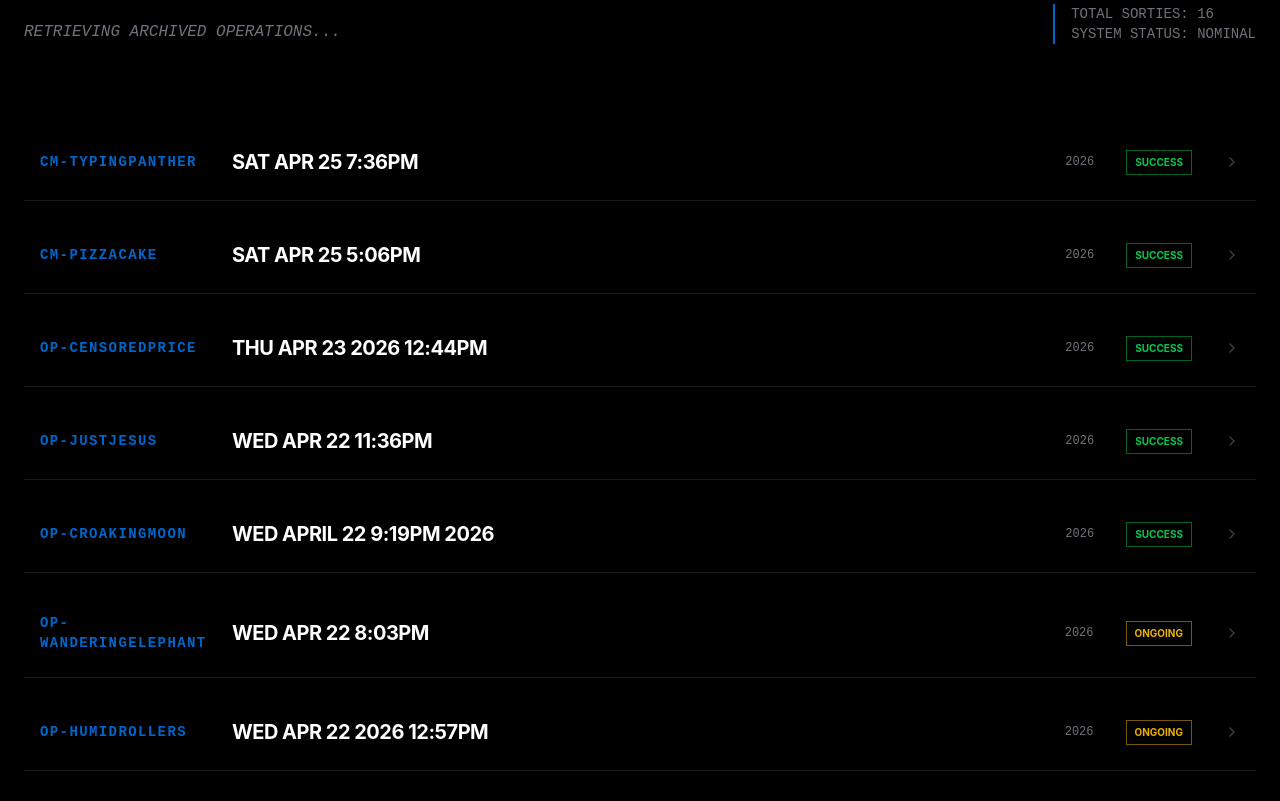
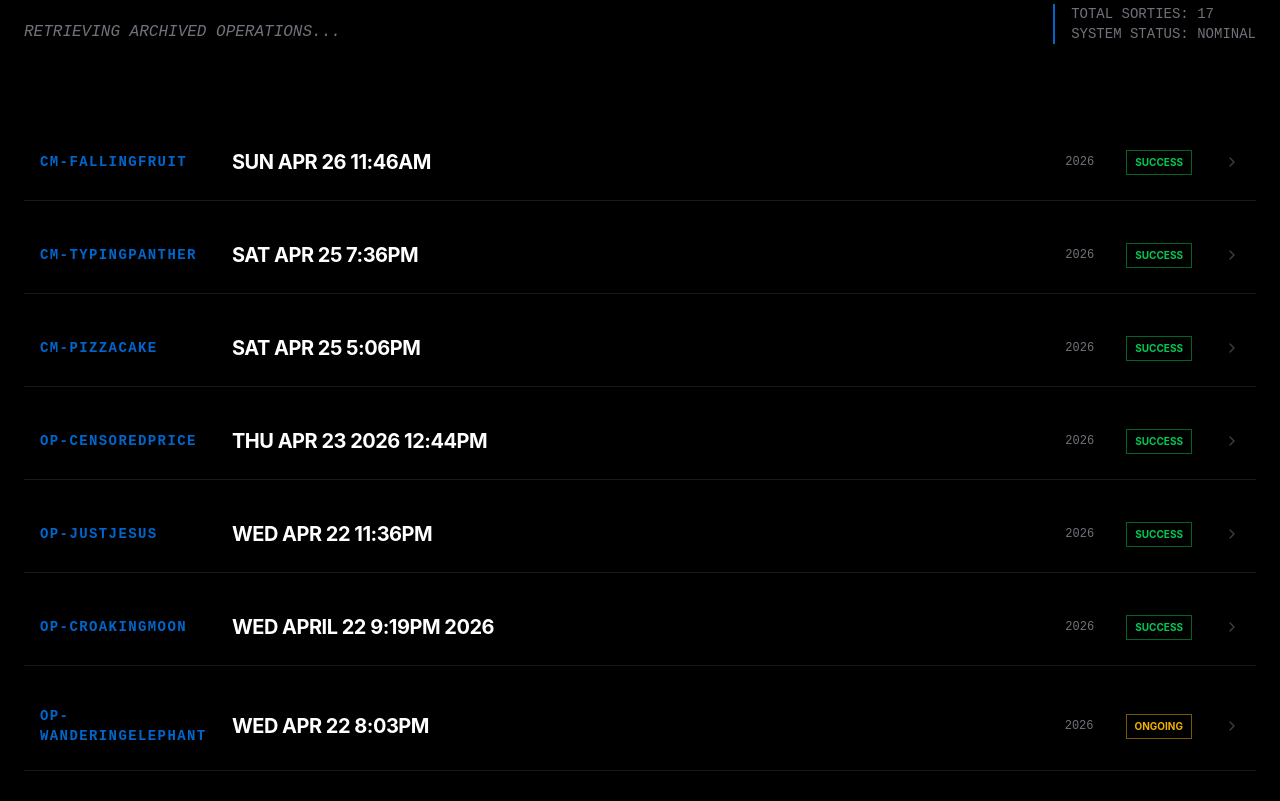
Before and after one commit to JimWas/jimwashkau-site, a React (Vite) app in the folder jimwashkau-site/: page / in a window 1280 px wide. Shown: the part 2302-3103 px from the top of the page. Built offline with nearby package versions, Linux system fonts and the light colour scheme; no server answers.

Commit message:
Auto-mission log: CM-FALLINGFRUIT (with audio)

```diff
--- a/jimwashkau-site/src/App.tsx
+++ b/jimwashkau-site/src/App.tsx
@@ -22,8 +22,10 @@ import opJustjesus from './content/logs/op-justjesus.md?raw';
 import opCensoredprice from './content/logs/op-censoredprice.md?raw';
 import cmPizzacake from './content/logs/cm-pizzacake.md?raw';
 import cmTypingpanther from './content/logs/cm-typingpanther.md?raw';
+import cmFallingfruit from './content/logs/cm-fallingfruit.md?raw';
 
 const MOCK_MODULES: Record<string, string> = {
+  './content/logs/cm-fallingfruit.md': cmFallingfruit,
   './content/logs/cm-typingpanther.md': cmTypingpanther,
   './content/logs/cm-pizzacake.md': cmPizzacake,
   './content/logs/op-censoredprice.md': opCensoredprice,
--- /dev/null
+++ b/jimwashkau-site/src/content/logs/cm-fallingfruit.md
@@ -0,0 +1,12 @@
+---
+title: "Sun Apr 26 11:46AM"
+tag: "CM-FALLINGFRUIT"
+status: "SUCCESS"
+year: "2026"
+date: "2026-04-26 11:54:00"
+audio: "/audio/cm-fallingfruit.mp3"
+summary: "Mission Log transcribed via local secure voice-to-text."
+---
+
+# Mission Briefing
+Let's see Sunday 8.26 11.54 AM. They're shooting at the White House dinner. I'm going to dinner. That's some grand buffet and a dance, like some kind of performing arts. It was kind of expensive for here, but it looks like a big buffet. It's on Cluke. They provide transportation from the apartment so they're going to pick me up. And then we're going to see the show. It looks like a really good buffet. I think it's that like a hotel. I think I didn't do much research. It was recommended to me. It was easy to purchase with a credit card. I loved the performing arts show. The one at Vietnam was great. The one at Bangkok was great. Japan and Korea were just a bit too hectic to try to figure that out. Not to mention it was winter. But yeah, that's kind of on candy. Yesterday didn't really do anything. Didn't leave the house. I got some coding done. Played some while. The house cleaner came. Cleaned up the room. The apartment's looking good. Have a fully stocked fridge. A bunch of chicken I can cook. We have some mozzarella. We have some bread. We have some cola. Just running long. On fresh water and beverages. That's the hardest thing to get. Because you have to carry everything. Now you can load up the trunk. Anyway, looking forward to the show. I'm probably going to be getting out of here. We're getting ready. Like five hours. Maybe we'll play some while. Just watching some YouTube and the apartment.
```
Also changed, not shown: 1 other file (tests, documents, lock files or other folders).
